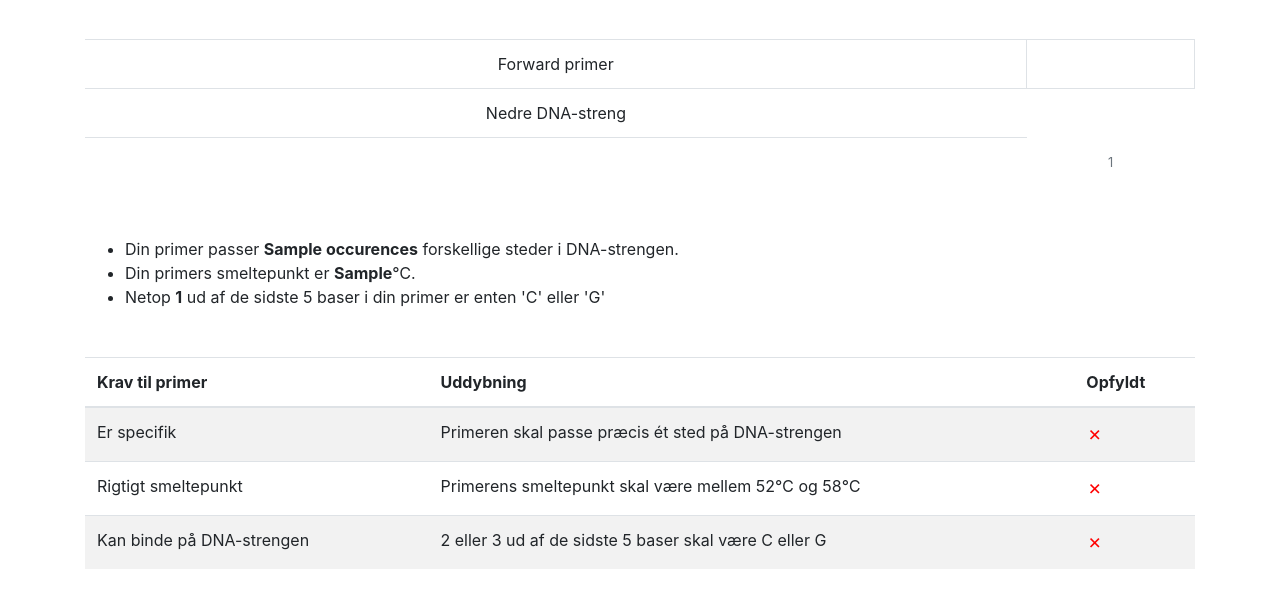
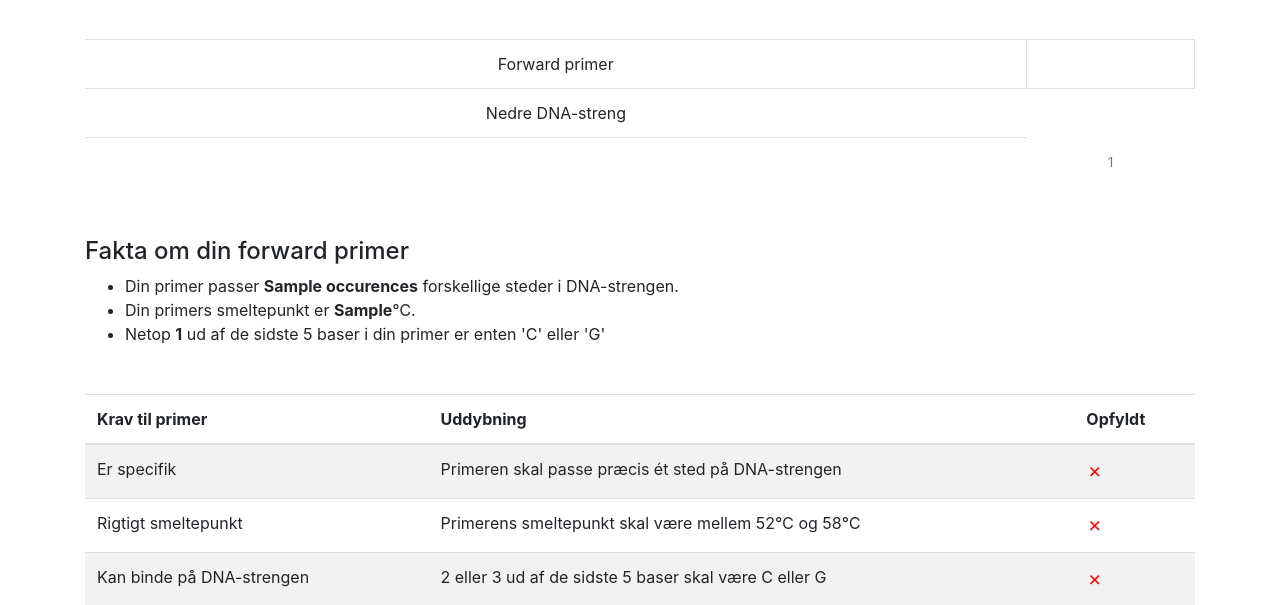
Before and after one commit to DatalogiForAlle/pcr-test, a Django app: template pcrtest/templates/pcrtest/forward.html in a window 1280 px wide. Shown: the part 669-1274 px from the top of the page. Run offline with Django 3.2, Linux system fonts and the light colour scheme; tables that the repository leaves empty hold one stand-in row (values such as "Sample post"); the template is opened without the code that fills it: values that come from a table or form of the project are taken from there, most other values are stand-ins (such as "Sample title", 1, 10 or a date in 2020); some libraries are stand-ins or nearby versions.

Commit message:
text edit

```diff
--- a/pcrtest/templates/pcrtest/forward.html
+++ b/pcrtest/templates/pcrtest/forward.html
@@ -22,6 +22,7 @@
 <!-- Include visual representation of dna and primer -->
 {% include 'pcrtest/forward_include.html' %}
 
+<h4>Fakta om din forward primer</h4>
 <ul>
     {% if occurences == 1 %}
         <li>Din primer passer præcis <span class="font-weight-bold">{{ occurences }}</span> sted i DNA-strengen.</li>
```
